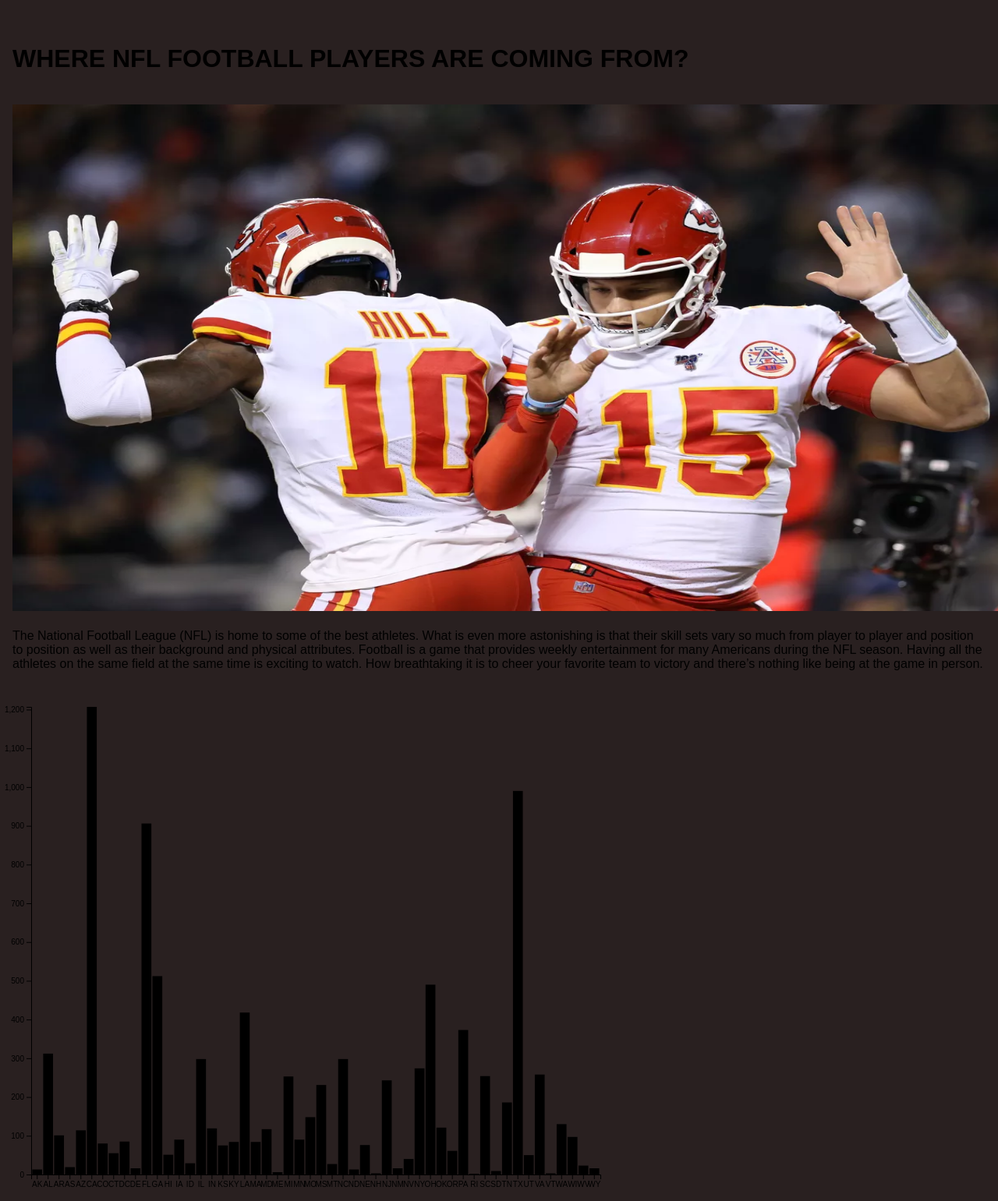
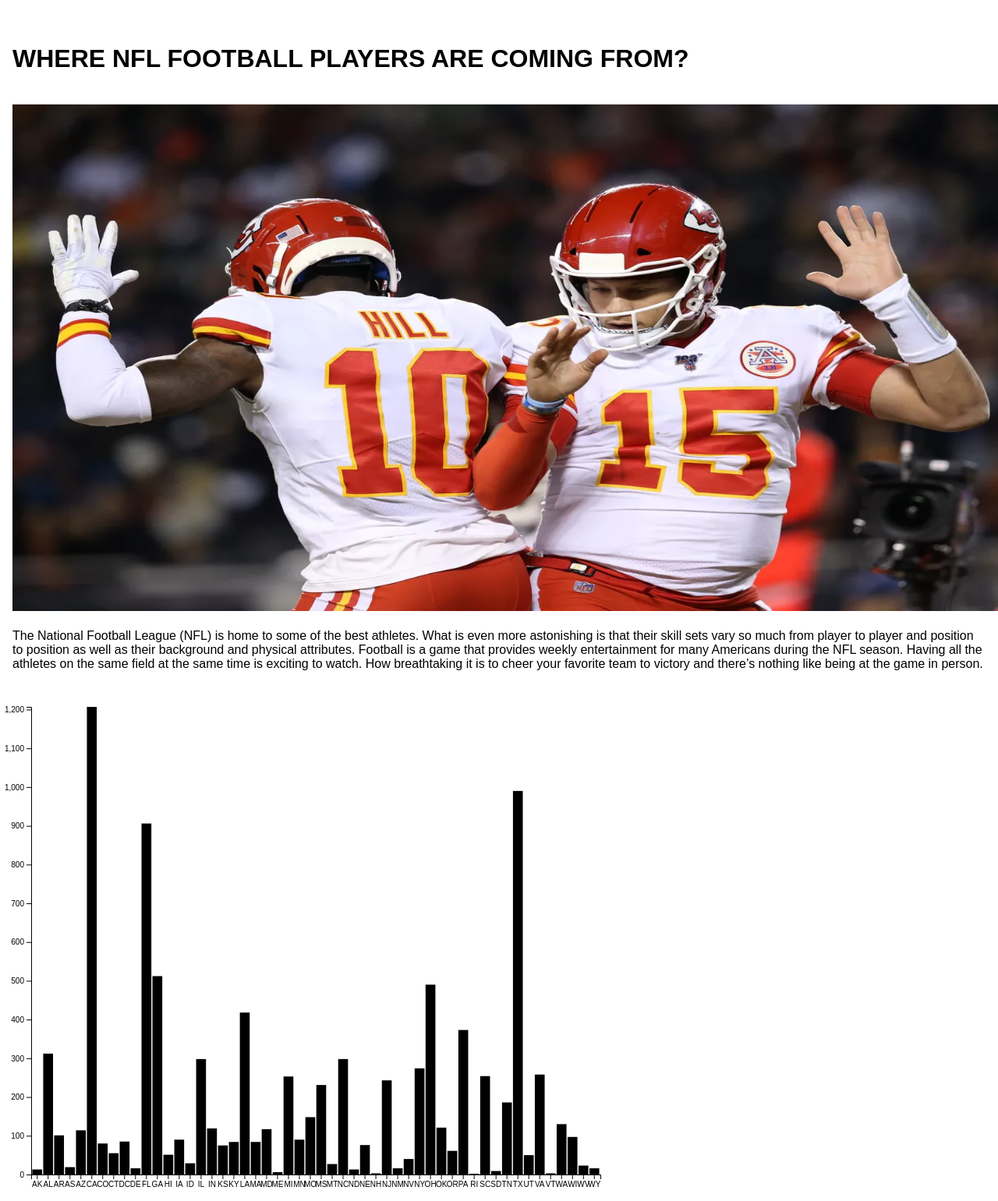
Before and after one commit to paholland/NFL_Visualizations, a Flask app: page / in a window 1280 px wide. Shown: the part 46-1587 px from the top of the page at 78% size. Run offline with Flask 2, Linux system fonts and the light colour scheme; data that the repository does not hold is empty; some libraries are stand-ins or nearby versions.

Commit message:
Update style.css

```diff
--- a/static/css/style.css
+++ b/static/css/style.css
@@ -1,3 +1,3 @@
 body {
-    background-color: rgb(41, 32, 32);
+    background-color: white;
 }
```
